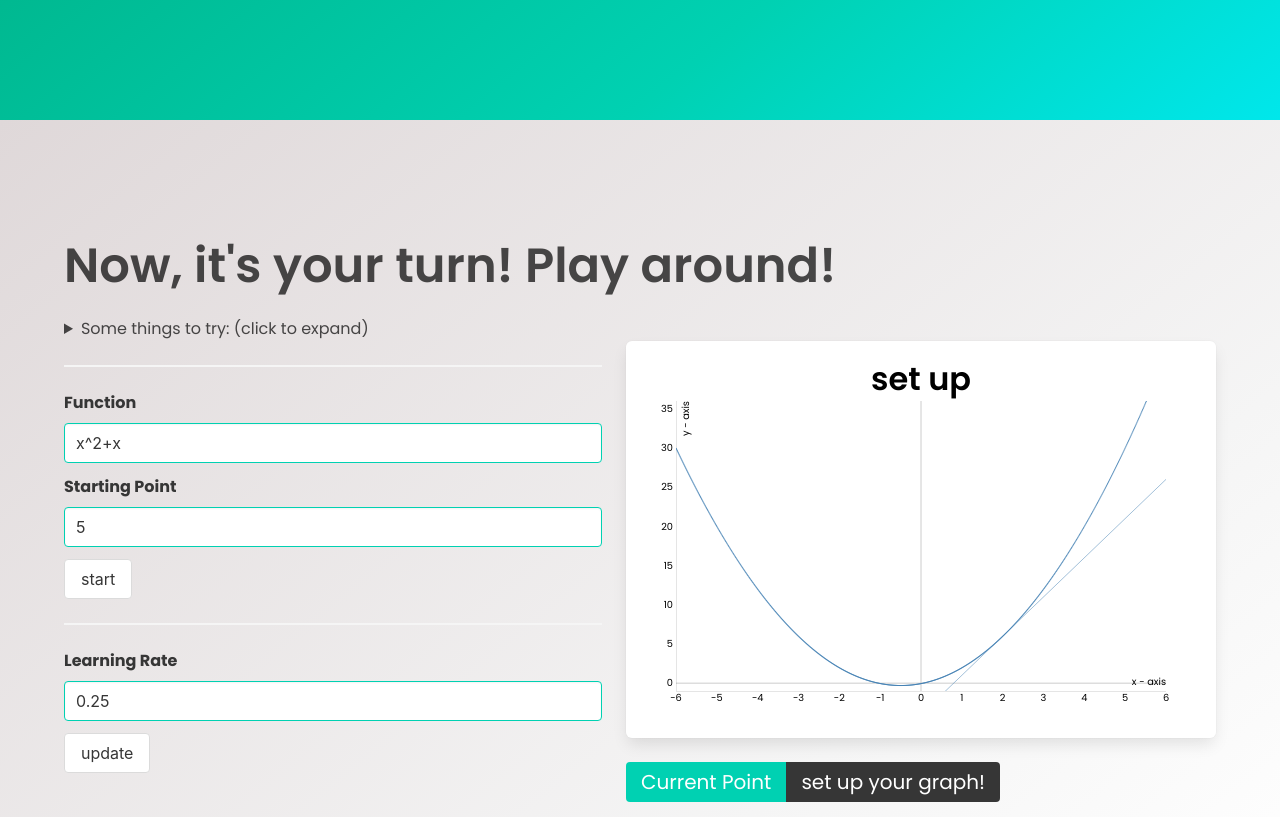
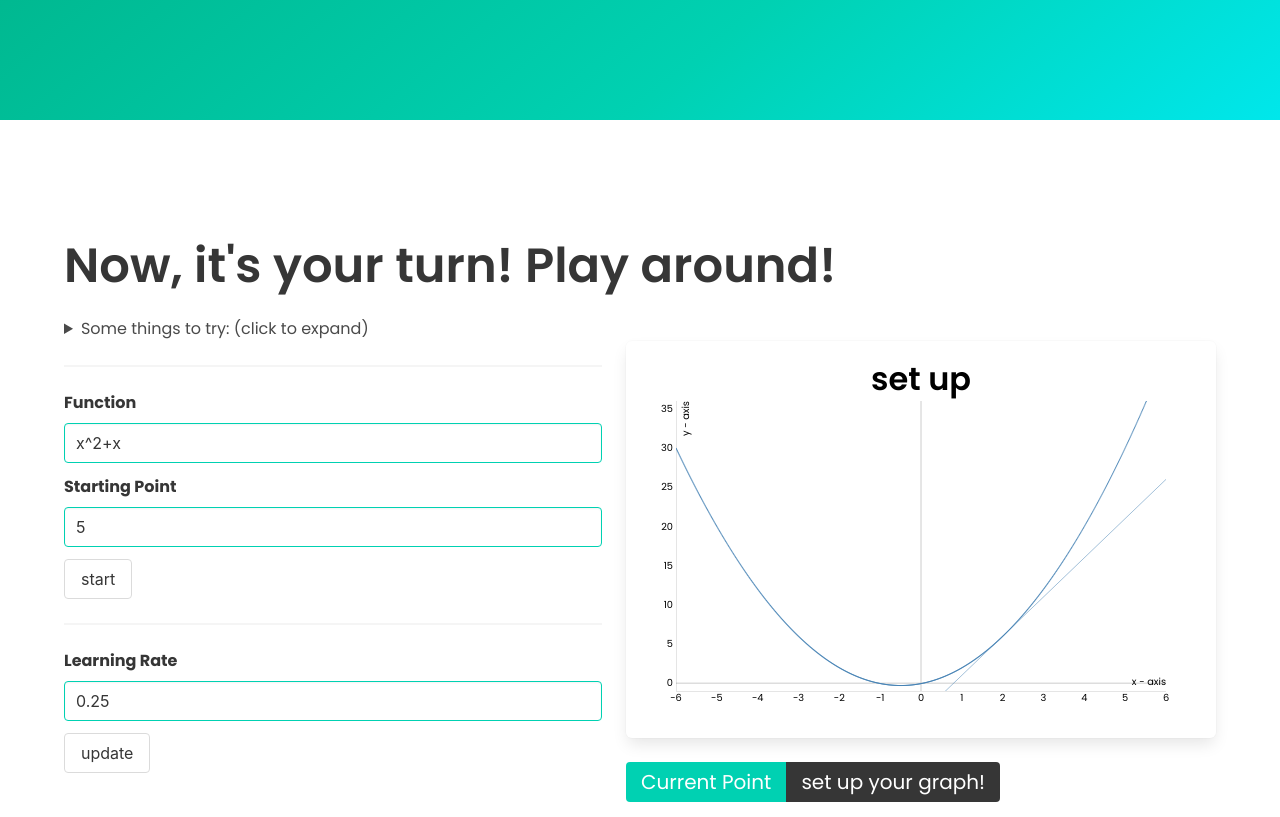
Before and after one commit to uclaacm/gradient-descent-visualiser, a plain HTML site: page index.html in a window 1280 px wide. Shown: the part 1480-2297 px from the top of the page. Drawn offline with Linux system fonts and the light colour scheme.

Commit message:
not a fan of this gradient :P

```diff
--- a/index.html
+++ b/index.html
@@ -81,7 +81,7 @@
             </div>
         </div>
     </section>
-    <section class="hero is-fullheight is-light is-bold">
+    <section class="hero is-fullheight">
         <div class="hero-body">
             <div class="container">
                 <h1 class="title is-1">
```
